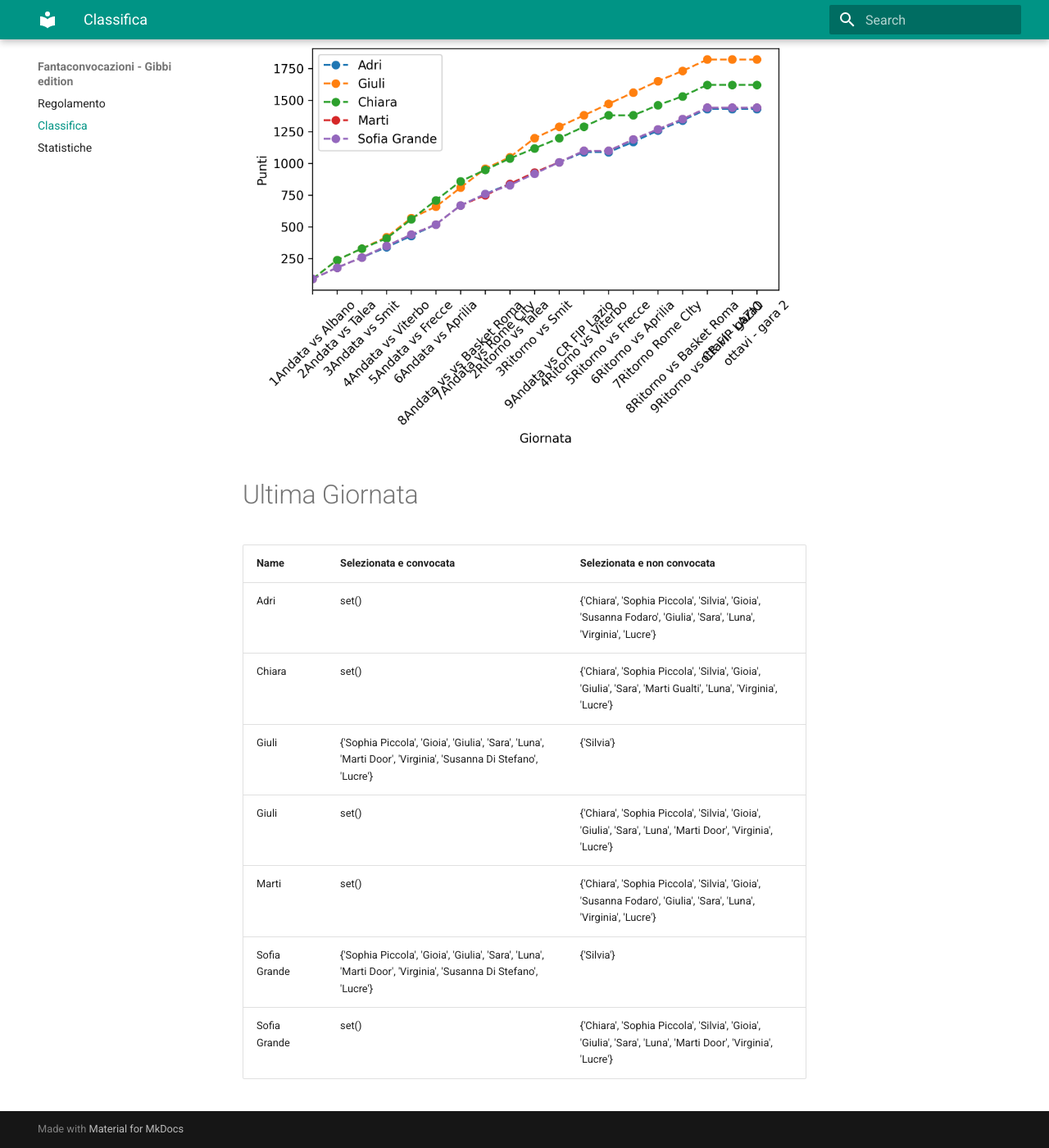
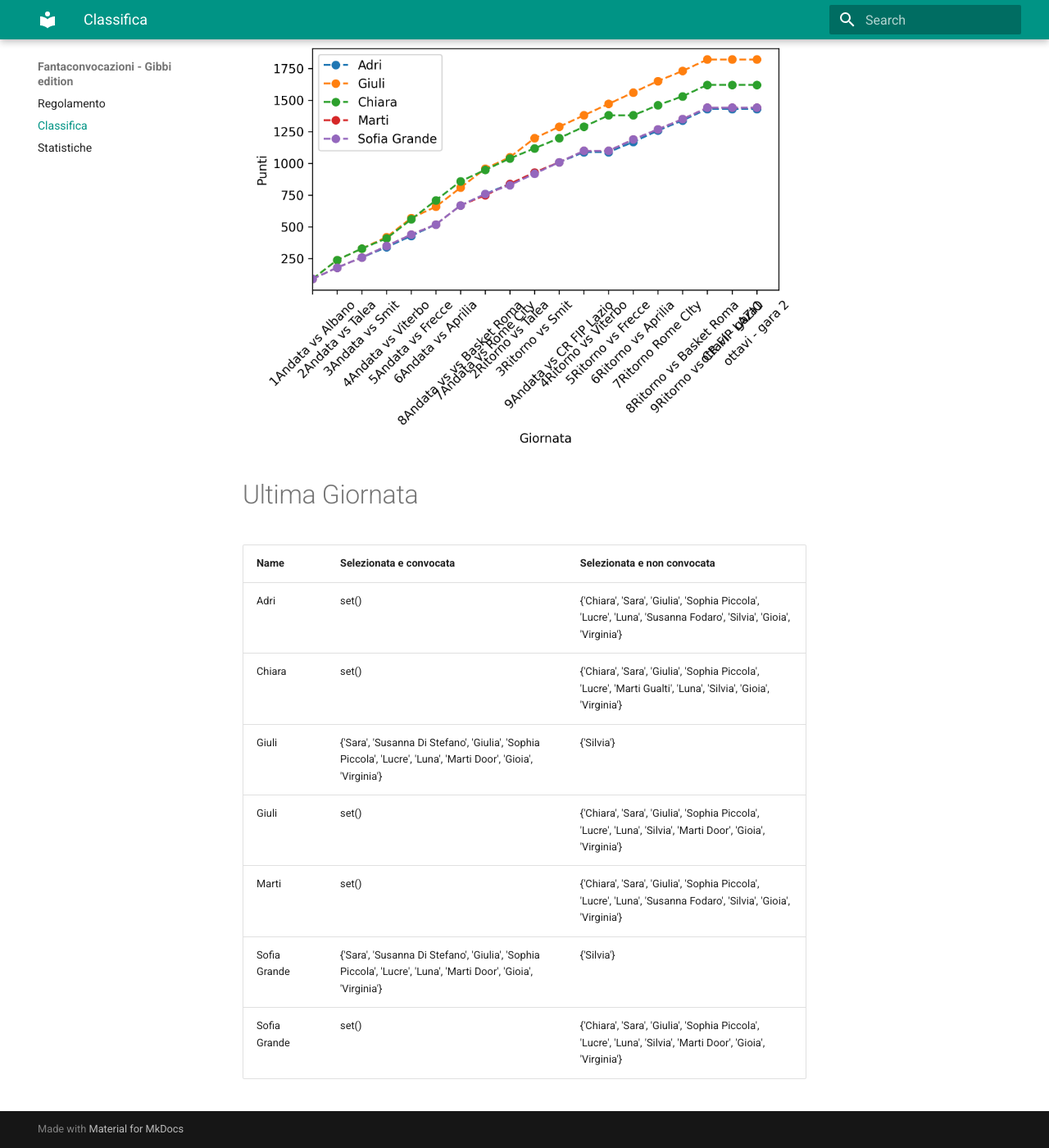
Before and after one commit to martinig94/fantagibbi, an MkDocs documentation site: the page built from docs/Classifica.md, in a window 1280 px wide and 1400 px high, scrolled down 565 px. Shown: the whole window at 82% size. Built offline with MkDocs 1.6.1 and Material for MkDocs 9.7.7, drawn with Linux system fonts in a browser that asks for light colours.

Commit message:
Auto-update from main.py

```diff
--- a/docs/Classifica.md
+++ b/docs/Classifica.md
@@ -18,11 +18,11 @@
 <!-- START_TABLE CORRECT -->
 | Name         | Selezionata e convocata                                                                                        | Selezionata e non convocata                                                                                      |
 |:-------------|:---------------------------------------------------------------------------------------------------------------|:-----------------------------------------------------------------------------------------------------------------|
-| Adri         | set()                                                                                                          | {'Chiara', 'Sophia Piccola', 'Silvia', 'Gioia', 'Susanna Fodaro', 'Giulia', 'Sara', 'Luna', 'Virginia', 'Lucre'} |
-| Chiara       | set()                                                                                                          | {'Chiara', 'Sophia Piccola', 'Silvia', 'Gioia', 'Giulia', 'Sara', 'Marti Gualti', 'Luna', 'Virginia', 'Lucre'}   |
-| Giuli        | {'Sophia Piccola', 'Gioia', 'Giulia', 'Sara', 'Luna', 'Marti Door', 'Virginia', 'Susanna Di Stefano', 'Lucre'} | {'Silvia'}                                                                                                       |
-| Giuli        | set()                                                                                                          | {'Chiara', 'Sophia Piccola', 'Silvia', 'Gioia', 'Giulia', 'Sara', 'Luna', 'Marti Door', 'Virginia', 'Lucre'}     |
-| Marti        | set()                                                                                                          | {'Chiara', 'Sophia Piccola', 'Silvia', 'Gioia', 'Susanna Fodaro', 'Giulia', 'Sara', 'Luna', 'Virginia', 'Lucre'} |
-| Sofia Grande | {'Sophia Piccola', 'Gioia', 'Giulia', 'Sara', 'Luna', 'Marti Door', 'Virginia', 'Susanna Di Stefano', 'Lucre'} | {'Silvia'}                                                                                                       |
-| Sofia Grande | set()                                                                                                          | {'Chiara', 'Sophia Piccola', 'Silvia', 'Gioia', 'Giulia', 'Sara', 'Luna', 'Marti Door', 'Virginia', 'Lucre'}     |
+| Adri         | set()                                                                                                          | {'Chiara', 'Sara', 'Giulia', 'Sophia Piccola', 'Lucre', 'Luna', 'Susanna Fodaro', 'Silvia', 'Gioia', 'Virginia'} |
+| Chiara       | set()                                                                                                          | {'Chiara', 'Sara', 'Giulia', 'Sophia Piccola', 'Lucre', 'Marti Gualti', 'Luna', 'Silvia', 'Gioia', 'Virginia'}   |
+| Giuli        | {'Sara', 'Susanna Di Stefano', 'Giulia', 'Sophia Piccola', 'Lucre', 'Luna', 'Marti Door', 'Gioia', 'Virginia'} | {'Silvia'}                                                                                                       |
+| Giuli        | set()                                                                                                          | {'Chiara', 'Sara', 'Giulia', 'Sophia Piccola', 'Lucre', 'Luna', 'Silvia', 'Marti Door', 'Gioia', 'Virginia'}     |
+| Marti        | set()                                                                                                          | {'Chiara', 'Sara', 'Giulia', 'Sophia Piccola', 'Lucre', 'Luna', 'Susanna Fodaro', 'Silvia', 'Gioia', 'Virginia'} |
+| Sofia Grande | {'Sara', 'Susanna Di Stefano', 'Giulia', 'Sophia Piccola', 'Lucre', 'Luna', 'Marti Door', 'Gioia', 'Virginia'} | {'Silvia'}                                                                                                       |
+| Sofia Grande | set()                                                                                                          | {'Chiara', 'Sara', 'Giulia', 'Sophia Piccola', 'Lucre', 'Luna', 'Silvia', 'Marti Door', 'Gioia', 'Virginia'}     |
 <!-- END_TABLE CORRECT -->
```
